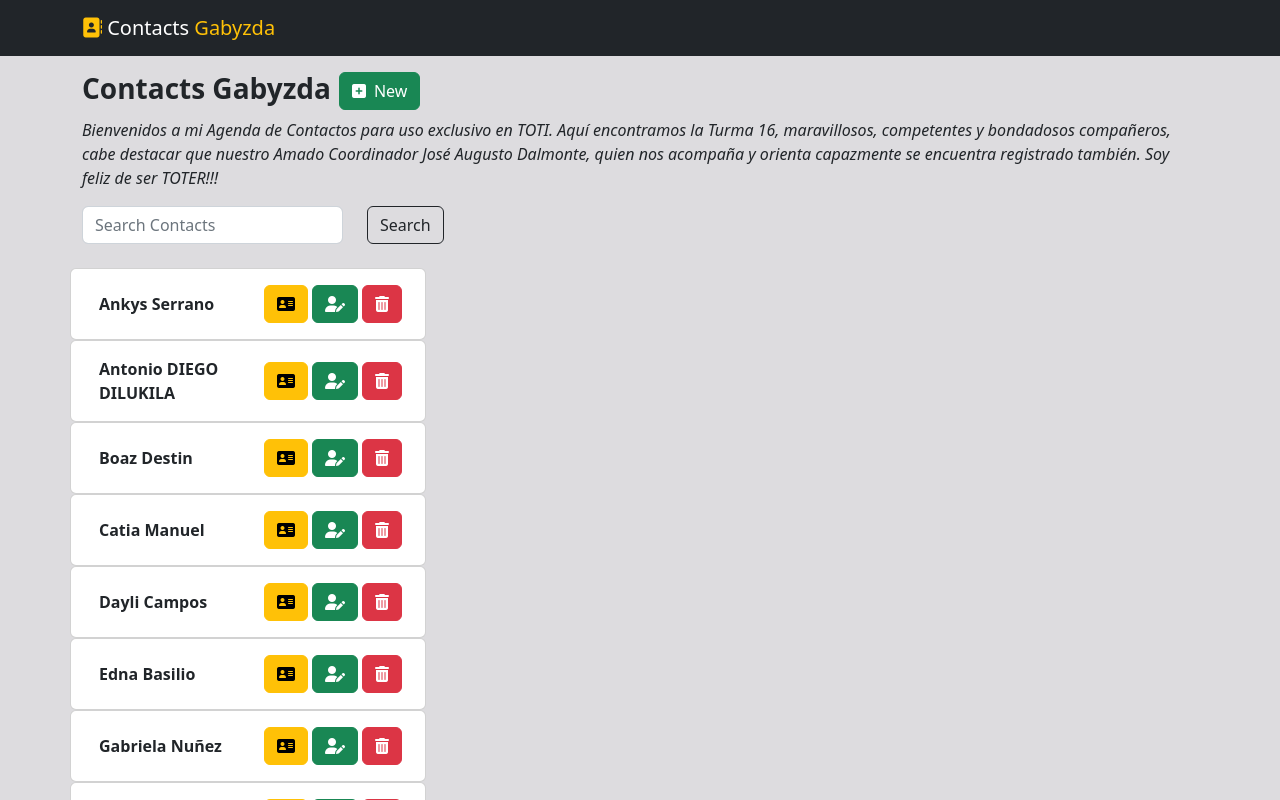
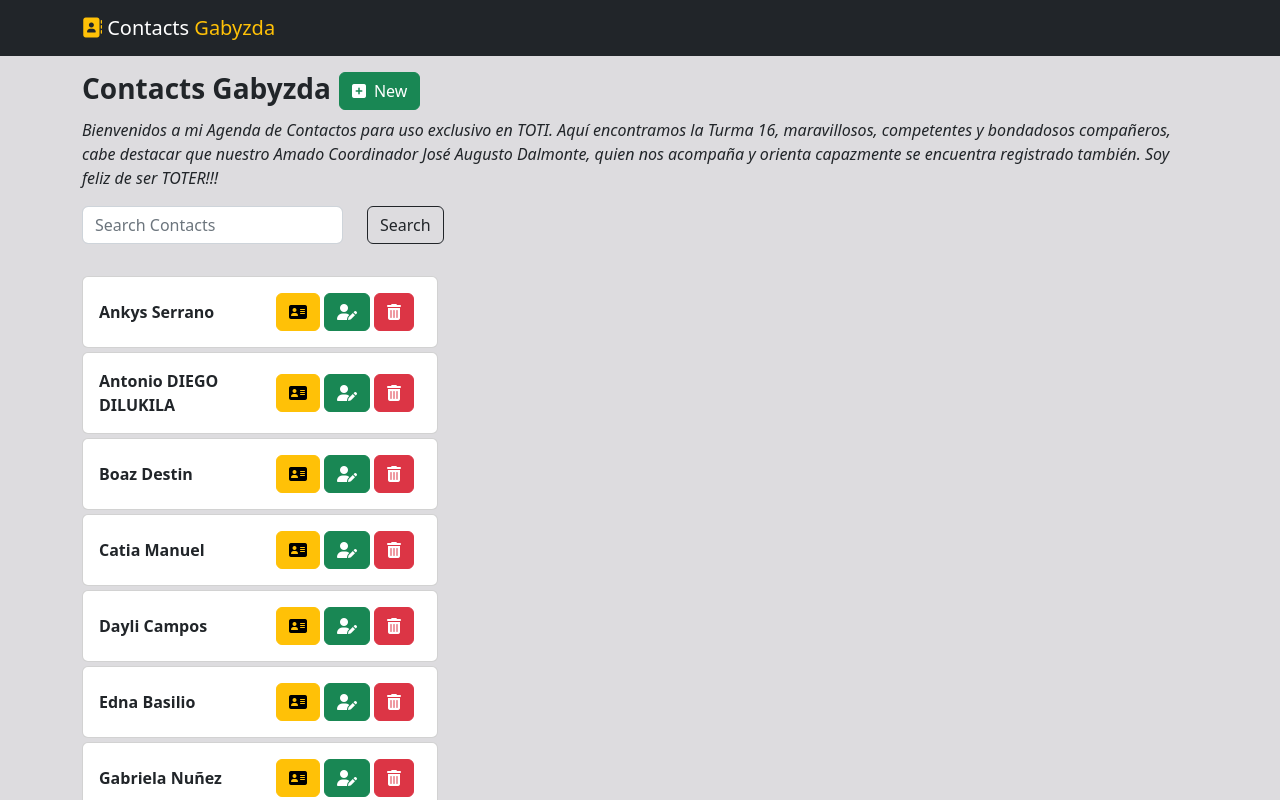
Before and after one commit to Gabyzda/agenda-contatos, a React (Create React App) app: page /contacts/list in a window 1280 px wide. Shown: the top 800 px of the page. Built offline with nearby package versions, Linux system fonts and the light colour scheme; data requests are answered from the project's data file.

Commit message:
Cards ContactList UseEffect

```diff
--- a/src/components/Contacts/ContactList/ContactList.js
+++ b/src/components/Contacts/ContactList/ContactList.js
@@ -50,14 +50,14 @@ const ContactList = () => {
             <section className='contact-list'>
                 <div className='container'>
                     <div className='row'>
-                        <div className='row col-md-4'>
+                        <div className='col-md-4 my-1'>
                             {listContact?.map((contact) => {
                                 return (
-                                    <div className='card'>
+                                    <div className='card my-1'>
 
                                         <div className='card-body'>
 
-                                            <div className='row align-items-center d-flex justify-content-around'>
+                                            <div className='row align-items-center d-flex-row justify-content-around'>
                                                 <div className='col-md-6 d-flex flex-row align-items-center'>
                                                     <span className='fw-bold'>
                                                         {contact.name}
```
